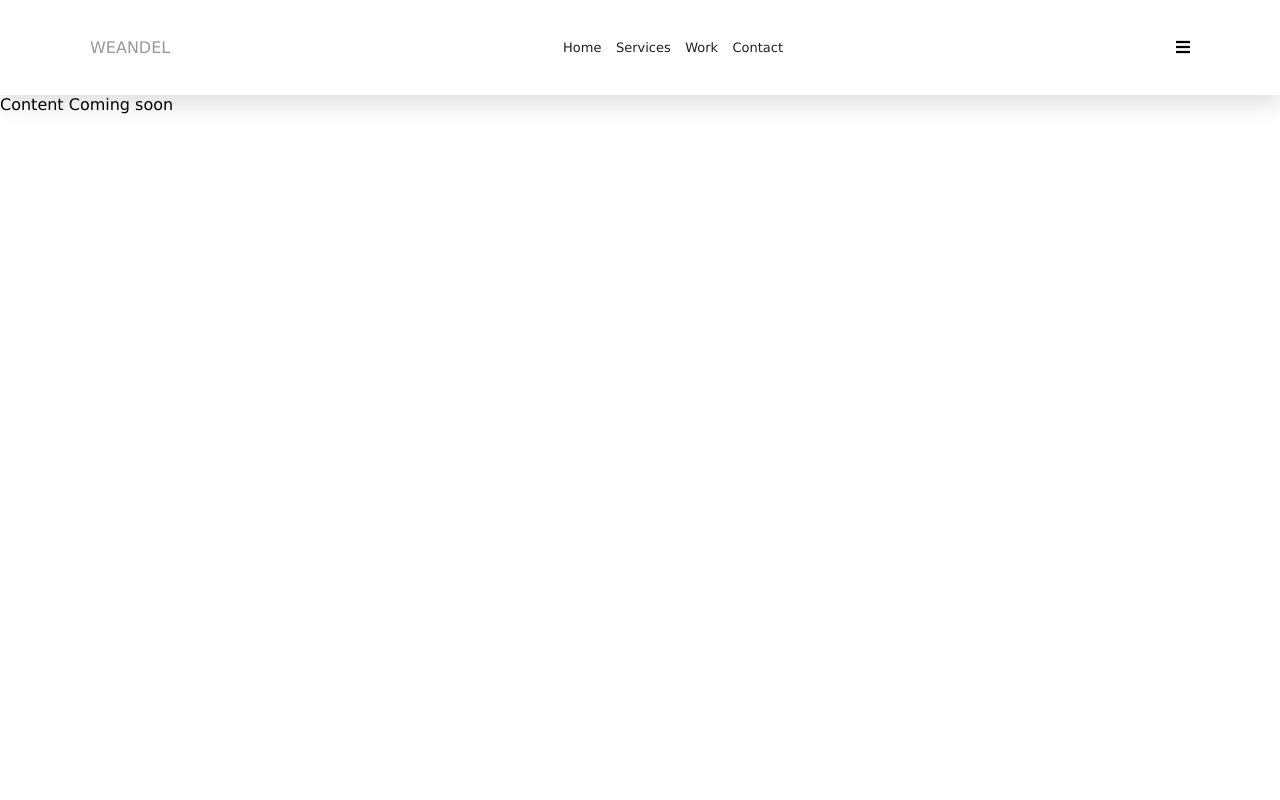
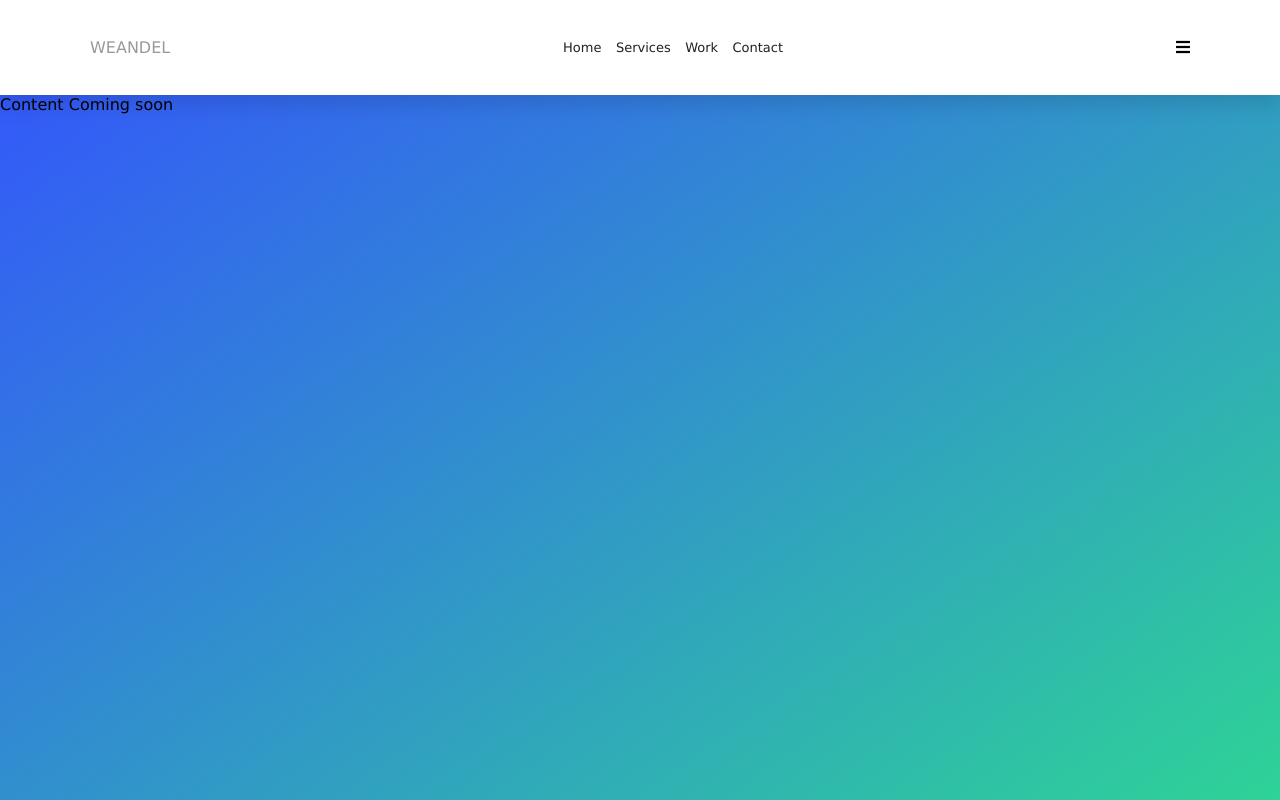
Before and after one commit to shalam15/Weandel-Front-End, an Angular app: page / in a window 1280 px wide. Built offline with nearby package versions, Linux system fonts and the light colour scheme.

Commit message:
backdrop gradient

```diff
--- a/src/app/app.component.css
+++ b/src/app/app.component.css
@@ -0,0 +1,9 @@
+section {
+  position: relative;
+}
+.inner-section {
+  background: linear-gradient(145deg,#3452ff,#2ed397);
+  height: 100%;
+  width: 100%;
+  position: fixed;
+}
--- a/src/app/app.component.html
+++ b/src/app/app.component.html
@@ -1,2 +1,6 @@
-<app-header></app-header>
-<router-outlet></router-outlet>
+<section>
+  <div class="inner-section">
+    <app-header></app-header>
+    <router-outlet></router-outlet>
+  </div>
+</section>
```
